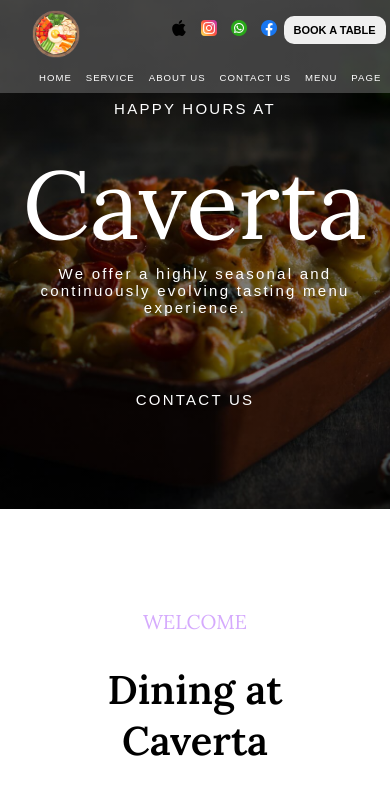
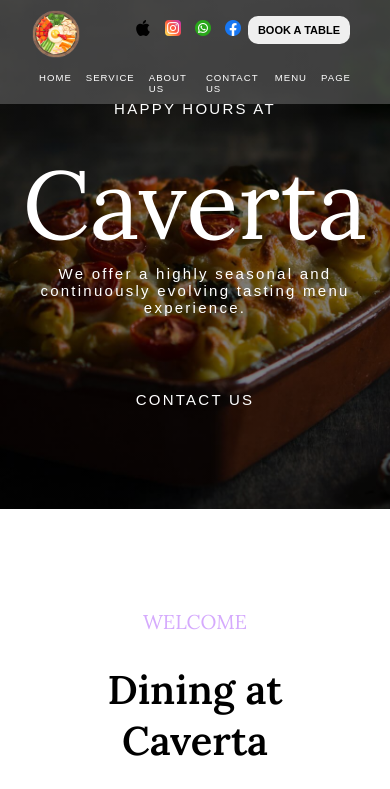
Before and after one commit to sumit-2002/second-pro, a plain HTML site: page index.html in a window 390 px wide. Shown: the top 789 px of the page. Drawn offline with Linux system fonts and the light colour scheme.

Commit message:
...........

```diff
--- a/css/style.css
+++ b/css/style.css
@@ -556,8 +556,7 @@ color: #9fc4ce;
   justify-content: space-between;
  /* text-align: center; */
 }
-.footer .last_logo{
-}
+
 .footer .food_address>div{
   width: 50%;
 
@@ -598,8 +597,9 @@ color: #9fc4ce;
 /* -----------responsive-------------------------------------------------------------------------------------- */
 
 @media(max-width:426px){
-  .header {
-    width: 26.6rem;
+  .container {
+    /* width: 36.6rem; */
+    width: 100%;
     padding: 0 2rem;
   }
   .container .navbar {
@@ -609,6 +609,7 @@ color: #9fc4ce;
   }
   .container .navbar .logo {
     order: 2;
+    width: 100%;
   }
   .container .navbar .logo img{
     width: 3rem;
@@ -645,6 +646,7 @@ color: #9fc4ce;
 
   .banner{
     padding: 100px 0;
+    width: 100%;
   }
   .banner .container_flud{
     padding: 0 2rem;
```
